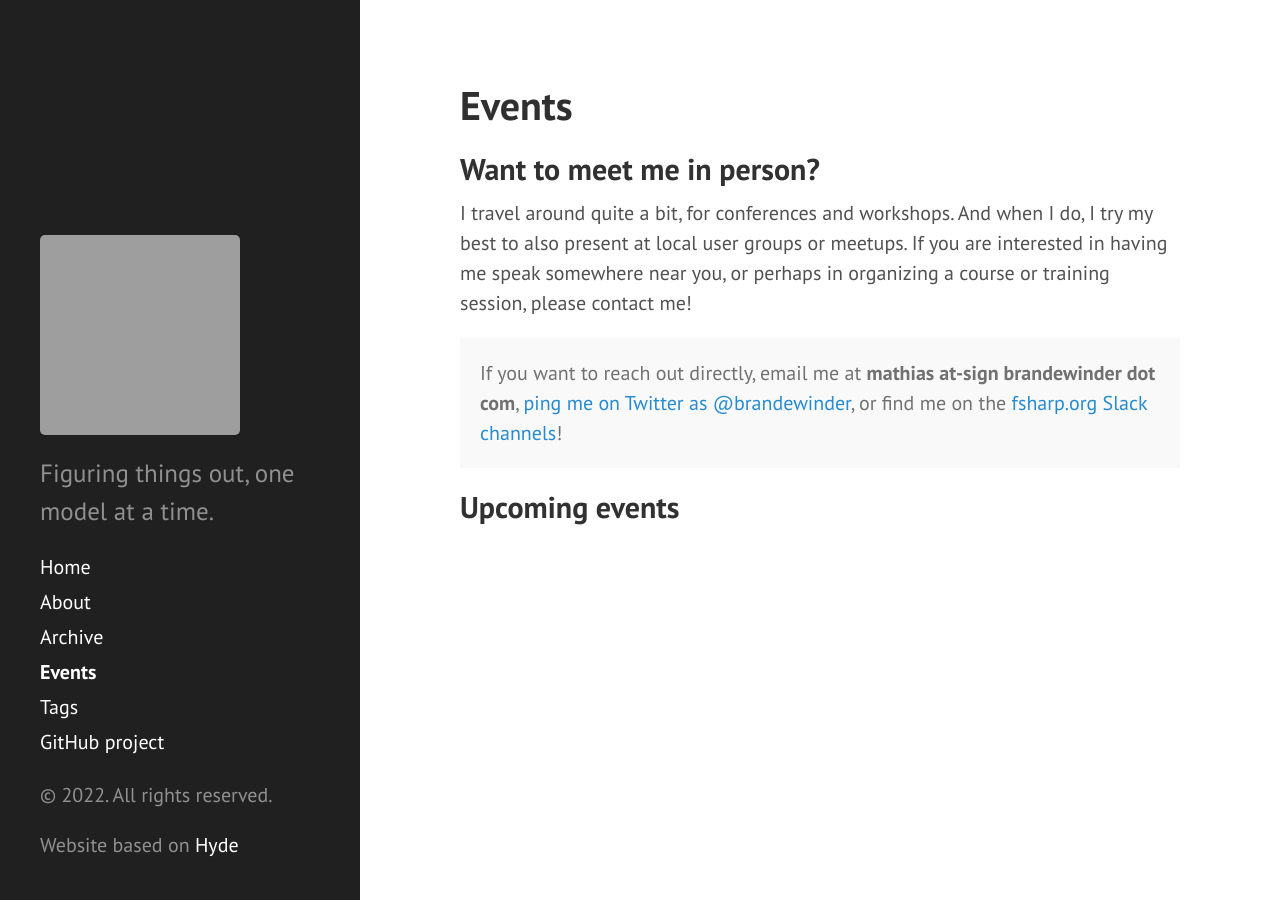
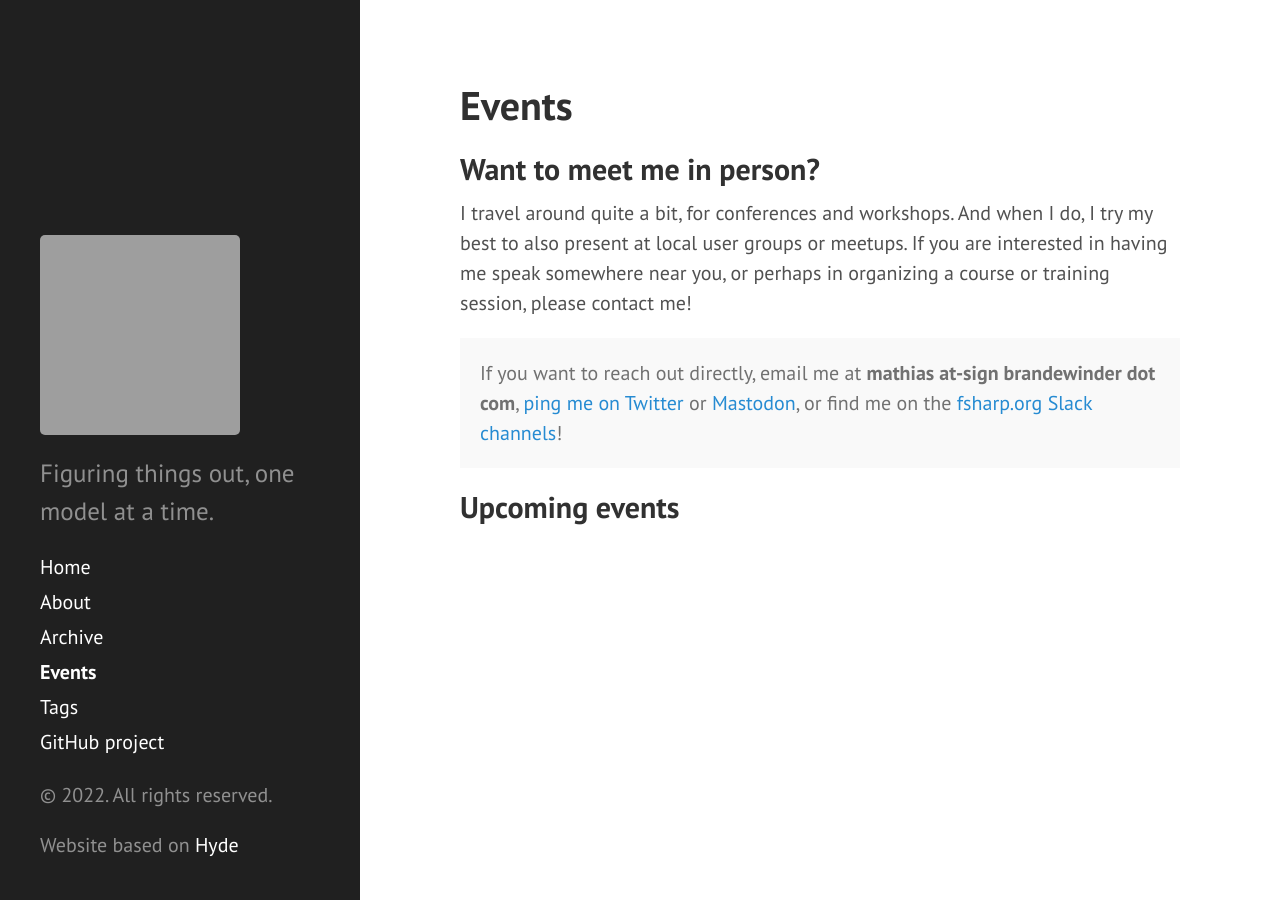
Before and after one commit to mathias-brandewinder/mathias-brandewinder.github.io, a Jekyll site: the page built from events.md, in a window 1280 px wide. Built offline with Jekyll 4.4.1, drawn with Linux system fonts in a browser that asks for light colours; comment, search, counter and statistics services are not loaded; grey boxes are pictures that could not be loaded.

Commit message:
Update contact.html

```diff
--- a/_includes/contact.html
+++ b/_includes/contact.html
@@ -1,5 +1,6 @@
 <p class="message">
 If you want to reach out directly, email me at <b>mathias at-sign brandewinder dot com</b>,
-<a href="https://twitter.com/brandewinder">ping me on Twitter as @brandewinder</a>, or
+<a href="https://twitter.com/brandewinder">ping me on Twitter</a>
+or <a rel="me" href="https://hachyderm.io/@brandewinder">Mastodon</a>, or
 find me on the <a href="https://fsharp.slack.com">fsharp.org Slack channels</a>!
 </p>
```
